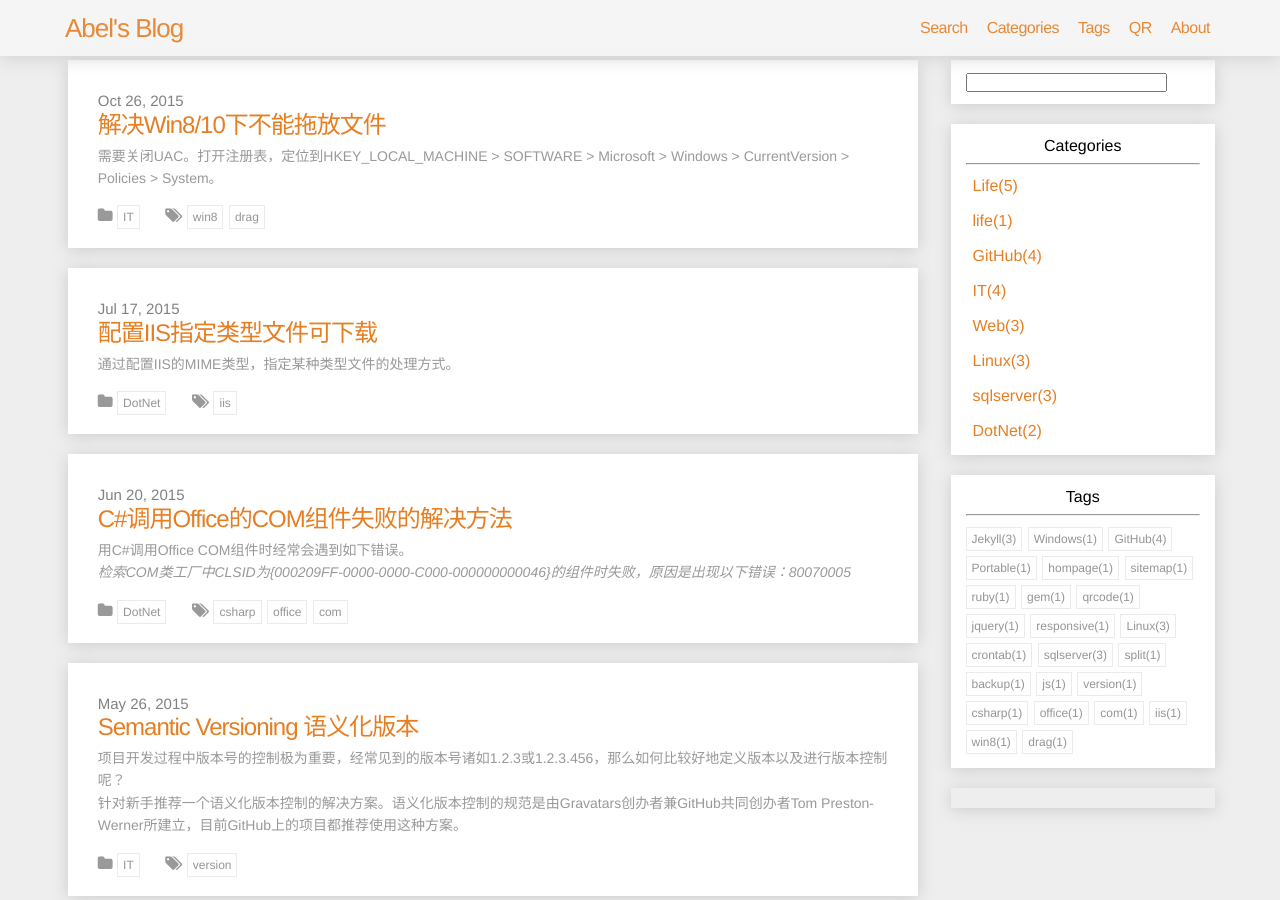
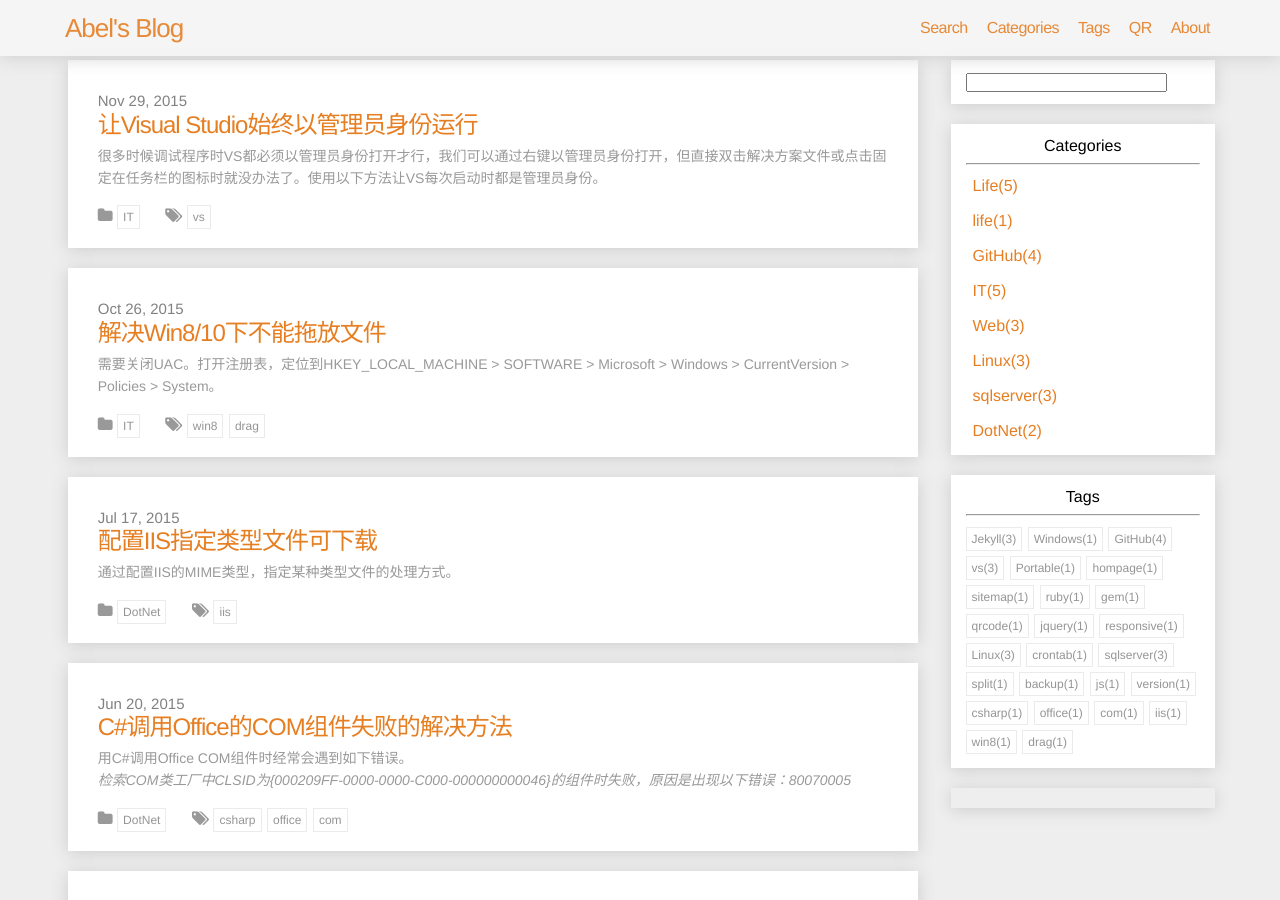
Before and after one commit to Abel-Liu/Abel-Liu.github.io, a Jekyll site: the page built from index.html, in a window 1280 px wide and 900 px high. Built offline with Jekyll 4.4.1, drawn with Linux system fonts in a browser that asks for light colours; nearby versions of some CDN libraries; the list of posts is cut into pages by our own code; comment, search, counter and statistics services are not loaded; some of the changed text lies outside the part shown.

Commit message:
post vsadmin

```diff
--- /dev/null
+++ b/_posts/IT/2015-11-29-vsadmin.md
@@ -0,0 +1,39 @@
+---
+layout: post
+title:  "让Visual Studio始终以管理员身份运行"
+categories: IT
+date:   2015-11-29 12:00:00
+tags: [vs]
+---
+
+很多时候调试程序时VS都必须以管理员身份打开才行，我们可以通过右键以管理员身份打开，但直接双击解决方案文件或点击固定在任务栏的图标时就没办法了。使用以下方法让VS每次启动时都是管理员身份。
+
+<!--more-->
+
+1 打开VS的安装目录，找到devenv.exe，右键选择“兼容性疑难解答”
+
+2 选择“疑难解答程序”
+
+<div style="text-align: center;">
+<img  src="/res/vsadmin-1.jpg" border="0" alt=""/>
+</div>
+
+3 选择“该程序需要附加权限”
+
+<div style="text-align: center;">
+<img  src="/res/vsadmin-2.jpg" border="0" alt=""/>
+</div>
+
+4 点击测试程序，等VS启动成功后点击下一步
+
+<div style="text-align: center;">
+<img  src="/res/vsadmin-3.jpg" border="0" alt=""/>
+</div>
+
+5 保存设置
+
+<div style="text-align: center;">
+<img  src="/res/vsadmin-4.jpg" border="0" alt=""/>
+</div>
+
+以后无论何种方式启动VS都是管理员权限。此方法同样适用于其他程序。
--- /dev/null
+++ b/tag/vs.md
@@ -0,0 +1,4 @@
+---
+layout: tagpage
+tag: vs
+---
```
Also changed, not shown: _posts/IT/2014-10-09-visual-studio-extensions.md (+2 -0 lines), _posts/IT/2014-10-15-vs2013-switch-user.md (+2 -0 lines), res/vsadmin-1.jpg (added), res/vsadmin-2.jpg (added), res/vsadmin-3.jpg (added), res/vsadmin-4.jpg (added).
